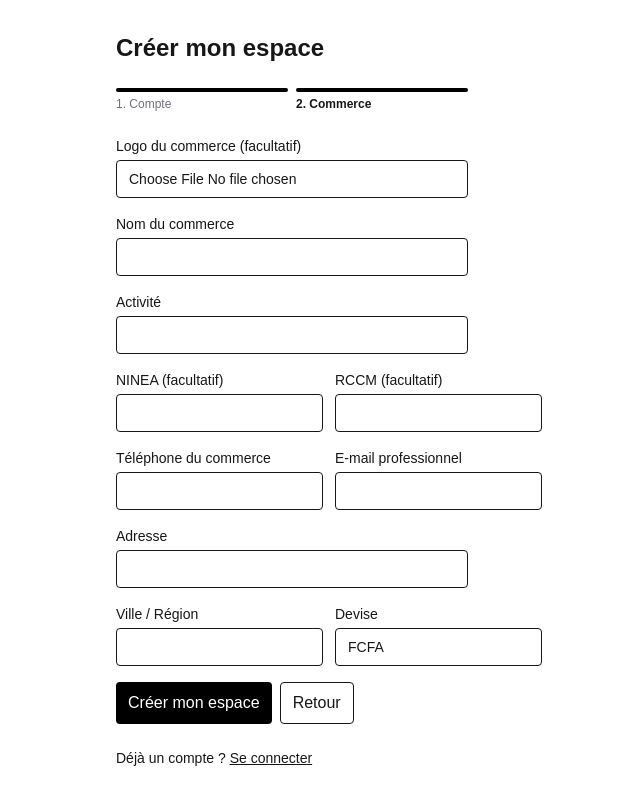
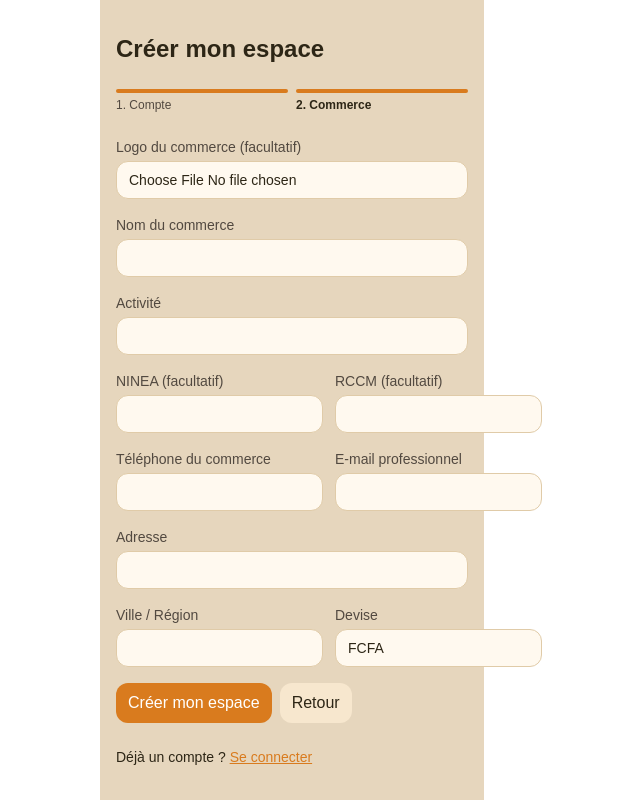
Before and after one commit to Samacahier/samacahier, a Next.js app: page /register in a window 1280 px wide. Both pictures are taken after typing "Sample", "5551234", "name@example.com", "Sample123", "Sample123" into the empty fields and a click on the button "Suivant". Shown: the whole page, without its empty margins (348-988 px from the left). Built offline with nearby package versions, Linux system fonts and the light colour scheme.

Commit message:
🎨 Étend la palette du design system aux pages login/register

```diff
--- a/src/app/(auth)/login/page.tsx
+++ b/src/app/(auth)/login/page.tsx
@@ -40,38 +40,38 @@ export default function LoginPage() {
   }
 
   return (
-    <main className="mx-auto flex min-h-screen max-w-sm flex-col justify-center gap-6 px-4">
+    <main className="mx-auto flex min-h-screen max-w-sm flex-col justify-center gap-6 bg-page px-4 text-ink">
       <h1 className="text-2xl font-semibold">Connexion</h1>
 
       <form onSubmit={handleSubmit} className="flex flex-col gap-4">
-        <label className="flex flex-col gap-1 text-sm">
+        <label className="flex flex-col gap-1 text-sm text-ink-muted">
           Email
           <input
             type="email"
             required
             value={email}
             onChange={(event) => setEmail(event.target.value)}
-            className="rounded border px-3 py-2"
+            className="rounded-xl border border-line bg-card px-3 py-2 text-ink"
           />
         </label>
 
-        <label className="flex flex-col gap-1 text-sm">
+        <label className="flex flex-col gap-1 text-sm text-ink-muted">
           Mot de passe
           <input
             type="password"
             required
             value={password}
             onChange={(event) => setPassword(event.target.value)}
-            className="rounded border px-3 py-2"
+            className="rounded-xl border border-line bg-card px-3 py-2 text-ink"
           />
         </label>
 
-        {error && <p className="text-sm text-red-600">{error}</p>}
+        {error && <p className="text-sm text-status-impaye">{error}</p>}
 
         <button
           type="submit"
           disabled={loading}
-          className="rounded bg-black px-3 py-2 text-white disabled:opacity-50"
+          className="rounded-xl bg-accent px-3 py-2 font-medium text-white disabled:opacity-50"
         >
           {loading ? "Connexion..." : "Se connecter"}
         </button>
@@ -79,7 +79,7 @@ export default function LoginPage() {
 
       <p className="text-sm">
         Pas encore de compte ?{" "}
-        <Link href="/register" className="underline">
+        <Link href="/register" className="text-accent underline">
           Créer un compte
         </Link>
       </p>
--- a/src/app/(auth)/register/page.tsx
+++ b/src/app/(auth)/register/page.tsx
@@ -100,7 +100,7 @@ export default function RegisterPage() {
   }
 
   return (
-    <main className="mx-auto flex min-h-screen max-w-sm flex-col justify-center gap-6 px-4 py-8">
+    <main className="mx-auto flex min-h-screen max-w-sm flex-col justify-center gap-6 bg-page px-4 py-8 text-ink">
       <h1 className="text-2xl font-semibold">Créer mon espace</h1>
 
       <RegisterProgress step={step} />
@@ -124,11 +124,11 @@ export default function RegisterPage() {
         />
       )}
 
-      {info && <p className="text-sm text-green-700">{info}</p>}
+      {info && <p className="text-sm text-status-paye">{info}</p>}
 
       <p className="text-sm">
         Déjà un compte ?{" "}
-        <Link href="/login" className="underline">
+        <Link href="/login" className="text-accent underline">
           Se connecter
         </Link>
       </p>
--- a/src/components/auth/RegisterAccountStep.tsx
+++ b/src/components/auth/RegisterAccountStep.tsx
@@ -9,6 +9,8 @@ type RegisterAccountStepProps = {
   error: string | null;
   onNext: () => void;
 };
+
+const CHAMP = "rounded-xl border border-line bg-card px-3 py-2 text-ink";
 
 export default function RegisterAccountStep({
   values,
@@ -23,40 +25,40 @@ export default function RegisterAccountStep({
 
   return (
     <form onSubmit={handleSubmit} className="flex flex-col gap-4">
-      <label className="flex flex-col gap-1 text-sm">
+      <label className="flex flex-col gap-1 text-sm text-ink-muted">
         Nom et prénom du responsable
         <input
           type="text"
           required
           value={values.nom}
           onChange={(event) => onChange("nom", event.target.value)}
-          className="rounded border px-3 py-2"
+          className={CHAMP}
         />
       </label>
 
-      <label className="flex flex-col gap-1 text-sm">
+      <label className="flex flex-col gap-1 text-sm text-ink-muted">
         Téléphone
         <input
           type="tel"
           required
           value={values.telephone}
           onChange={(event) => onChange("telephone", event.target.value)}
-          className="rounded border px-3 py-2"
+          className={CHAMP}
         />
       </label>
 
-      <label className="flex flex-col gap-1 text-sm">
+      <label className="flex flex-col gap-1 text-sm text-ink-muted">
         Adresse e-mail
         <input
           type="email"
           required
           value={values.email}
           onChange={(event) => onChange("email", event.target.value)}
-          className="rounded border px-3 py-2"
+          className={CHAMP}
         />
       </label>
 
-      <label className="flex flex-col gap-1 text-sm">
+      <label className="flex flex-col gap-1 text-sm text-ink-muted">
         Mot de passe
         <input
           type="password"
@@ -64,11 +66,11 @@ export default function RegisterAccountStep({
           minLength={6}
           value={values.password}
           onChange={(event) => onChange("password", event.target.value)}
-          className="rounded border px-3 py-2"
+          className={CHAMP}
         />
       </label>
 
-      <label className="flex flex-col gap-1 text-sm">
+      <label className="flex flex-col gap-1 text-sm text-ink-muted">
         Confirmer le mot de passe
         <input
           type="password"
@@ -76,13 +78,16 @@ export default function RegisterAccountStep({
           minLength={6}
           value={values.confirmation}
           onChange={(event) => onChange("confirmation", event.target.value)}
-          className="rounded border px-3 py-2"
+          className={CHAMP}
         />
       </label>
 
-      {error && <p className="text-sm text-red-600">{error}</p>}
+      {error && <p className="text-sm text-status-impaye">{error}</p>}
 
-      <button type="submit" className="rounded bg-black px-3 py-2 text-white">
+      <button
+        type="submit"
+        className="rounded-xl bg-accent px-3 py-2 font-medium text-white"
+      >
         Suivant
       </button>
     </form>
--- a/src/components/auth/RegisterCommerceStep.tsx
+++ b/src/components/auth/RegisterCommerceStep.tsx
@@ -12,6 +12,8 @@ type RegisterCommerceStepProps = {
   onBack: () => void;
   onSubmit: () => void;
 };
+
+const CHAMP = "rounded-xl border border-line bg-card px-3 py-2 text-ink";
 
 export default function RegisterCommerceStep({
   values,
@@ -29,123 +31,123 @@ export default function RegisterCommerceStep({
 
   return (
     <form onSubmit={handleSubmit} className="flex flex-col gap-4">
-      <label className="flex flex-col gap-1 text-sm">
+      <label className="flex flex-col gap-1 text-sm text-ink-muted">
         Logo du commerce (facultatif)
         <input
           type="file"
           accept="image/*"
           onChange={(event) => onLogoChange(event.target.files?.[0] ?? null)}
-          className="rounded border px-3 py-2"
+          className={CHAMP}
         />
       </label>
 
-      <label className="flex flex-col gap-1 text-sm">
+      <label className="flex flex-col gap-1 text-sm text-ink-muted">
         Nom du commerce
         <input
           type="text"
           required
           value={values.nomCommerce}
           onChange={(event) => onChange("nomCommerce", event.target.value)}
-          className="rounded border px-3 py-2"
+          className={CHAMP}
         />
       </label>
 
-      <label className="flex flex-col gap-1 text-sm">
+      <label className="flex flex-col gap-1 text-sm text-ink-muted">
         Activité
         <input
           type="text"
           required
           value={values.activite}
           onChange={(event) => onChange("activite", event.target.value)}
-          className="rounded border px-3 py-2"
+          className={CHAMP}
         />
       </label>
 
       <div className="flex gap-3">
-        <label className="flex flex-1 flex-col gap-1 text-sm">
+        <label className="flex flex-1 flex-col gap-1 text-sm text-ink-muted">
           NINEA (facultatif)
           <input
             type="text"
             value={values.ninea}
             onChange={(event) => onChange("ninea", event.target.value)}
-            className="rounded border px-3 py-2"
+            className={CHAMP}
           />
         </label>
 
-        <label className="flex flex-1 flex-col gap-1 text-sm">
+        <label className="flex flex-1 flex-col gap-1 text-sm text-ink-muted">
           RCCM (facultatif)
           <input
             type="text"
             value={values.rccm}
             onChange={(event) => onChange("rccm", event.target.value)}
-            className="rounded border px-3 py-2"
+            className={CHAMP}
           />
         </label>
       </div>
 
       <div className="flex gap-3">
-        <label className="flex flex-1 flex-col gap-1 text-sm">
+        <label className="flex flex-1 flex-col gap-1 text-sm text-ink-muted">
           Téléphone du commerce
           <input
             type="tel"
             value={values.telephonePro}
             onChange={(event) => onChange("telephonePro", event.target.value)}
-            className="rounded border px-3 py-2"
+            className={CHAMP}
           />
         </label>
 
-        <label className="flex flex-1 flex-col gap-1 text-sm">
+        <label className="flex flex-1 flex-col gap-1 text-sm text-ink-muted">
           E-mail professionnel
           <input
             type="email"
             value={values.emailPro}
             onChange={(event) => onChange("emailPro", event.target.value)}
-            className="rounded border px-3 py-2"
+            className={CHAMP}
           />
         </label>
       </div>
 
-      <label className="flex flex-col gap-1 text-sm">
+      <label className="flex flex-col gap-1 text-sm text-ink-muted">
         Adresse
         <input
           type="text"
           required
           value={values.adresse}
           onChange={(event) => onChange("adresse", event.target.value)}
-          className="rounded border px-3 py-2"
+          className={CHAMP}
         />
       </label>
 
       <div className="flex gap-3">
-        <label className="flex flex-1 flex-col gap-1 text-sm">
+        <label className="flex flex-1 flex-col gap-1 text-sm text-ink-muted">
           Ville / Région
           <input
             type="text"
             value={values.villeRegion}
             onChange={(event) => onChange("villeRegion", event.target.value)}
-            className="rounded border px-3 py-2"
+            className={CHAMP}
           />
         </label>
 
-        <label className="flex flex-1 flex-col gap-1 text-sm">
+        <label className="flex flex-1 flex-col gap-1 text-sm text-ink-muted">
           Devise
           <input
             type="text"
             required
             value={values.devise}
             onChange={(event) => onChange("devise", event.target.value)}
-            className="rounded border px-3 py-2"
+            className={CHAMP}
           />
         </label>
       </div>
 
-      {error && <p className="text-sm text-red-600">{error}</p>}
+      {error && <p className="text-sm text-status-impaye">{error}</p>}
 
       <div className="flex gap-2">
         <button
           type="submit"
           disabled={loading}
-          className="rounded bg-black px-3 py-2 text-white disabled:opacity-50"
+          className="rounded-xl bg-accent px-3 py-2 font-medium text-white disabled:opacity-50"
         >
           {loading ? "Création..." : "Créer mon espace"}
         </button>
@@ -153,7 +155,7 @@ export default function RegisterCommerceStep({
           type="button"
           onClick={onBack}
           disabled={loading}
-          className="rounded border px-3 py-2 disabled:opacity-50"
+          className="rounded-xl bg-secondary px-3 py-2 font-medium text-ink disabled:opacity-50"
         >
           Retour
         </button>
--- a/src/components/auth/RegisterProgress.tsx
+++ b/src/components/auth/RegisterProgress.tsx
@@ -13,8 +13,10 @@ export default function RegisterProgress({ step }: RegisterProgressProps) {
 
         return (
           <li key={etape} className="flex flex-1 flex-col gap-1">
-            <div className={`h-1 rounded-full ${franchie ? "bg-black" : "bg-zinc-200"}`} />
-            <span className={`text-xs ${numero === step ? "font-semibold" : "text-zinc-500"}`}>
+            <div className={`h-1 rounded-full ${franchie ? "bg-accent" : "bg-line"}`} />
+            <span
+              className={`text-xs ${numero === step ? "font-semibold text-ink" : "text-ink-muted"}`}
+            >
               {numero}. {etape}
             </span>
           </li>
```
